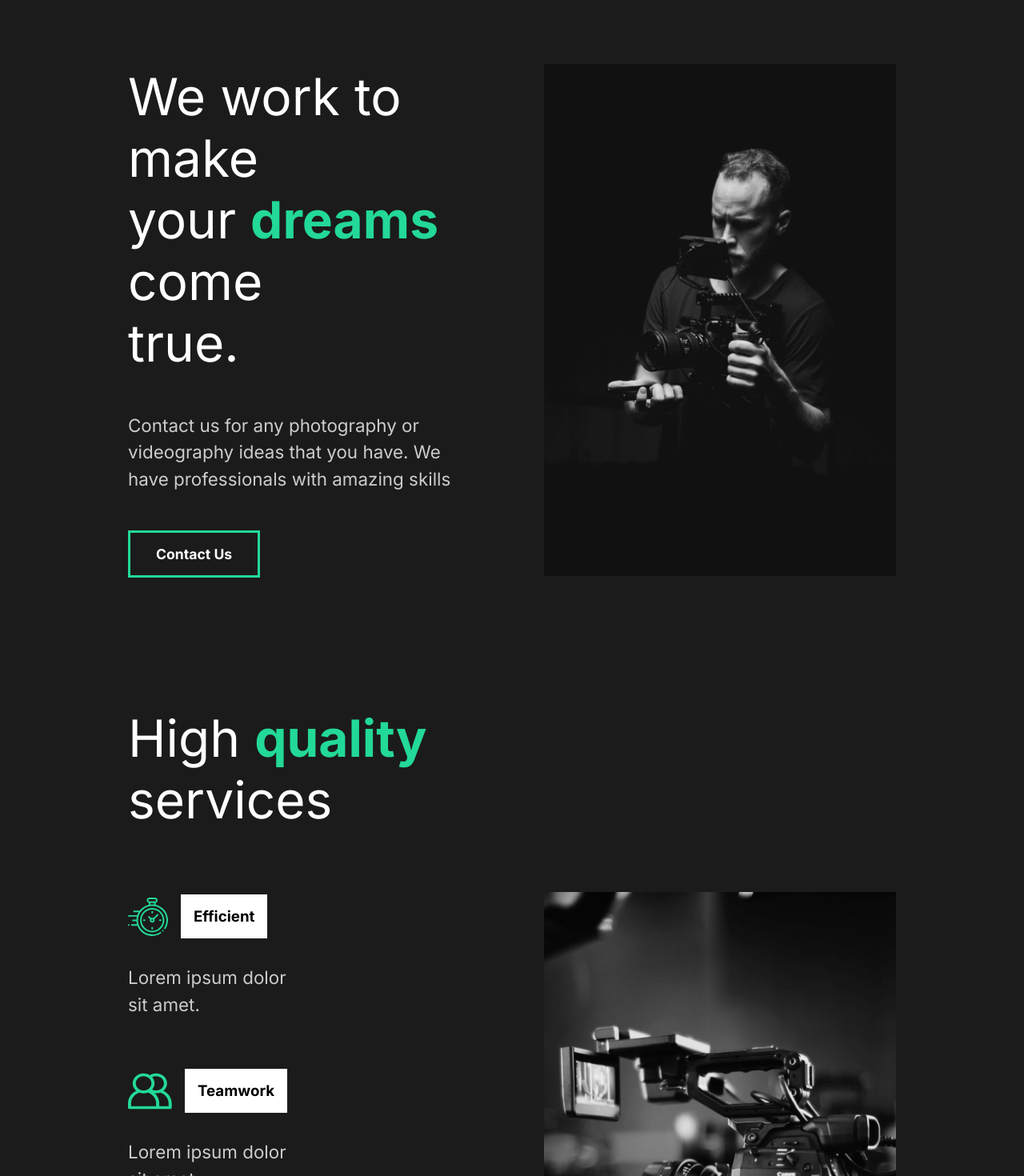
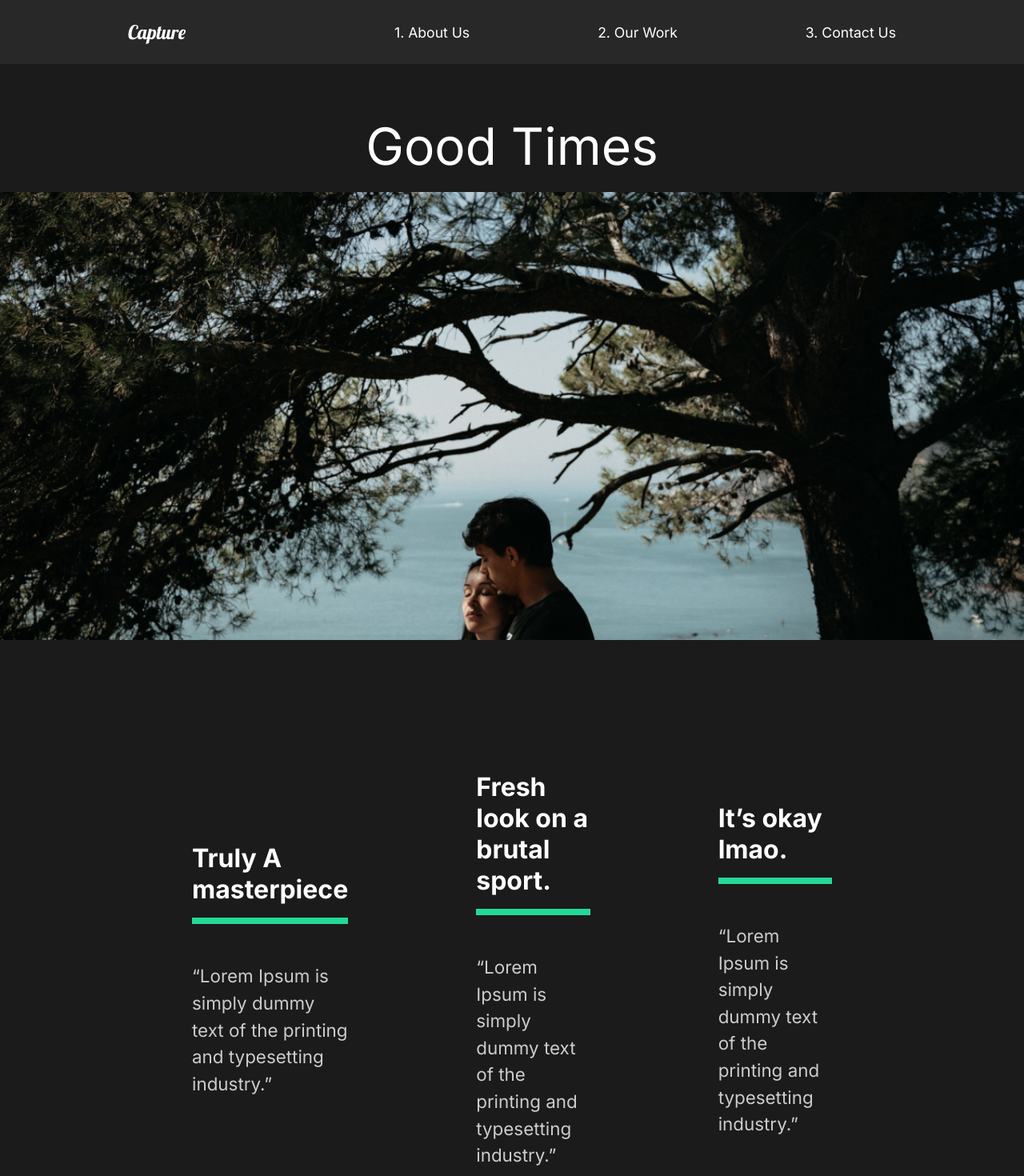
Before and after one commit to TedMwai/capture-portofolio, a React (Create React App) app: page /work/good-times in a window 1280 px wide. Shown: the top 1470 px of the page at 80% size. Built offline with nearby package versions, Linux system fonts and the light colour scheme.

Commit message:
added movie details

```diff
--- a/src/App.js
+++ b/src/App.js
@@ -2,12 +2,24 @@
 import GlobalStyle from "./components/GlobalStyle";
 //Import Pages
 import AboutUs from "./pages/AboutUs";
+import Nav from "./components/Nav";
+import OurWork from "./pages/OurWork";
+import ContactUs from "./pages/ContactUs";
+import MovieDetails from "./pages/MovieDetail";
+// Router
+import { BrowserRouter as Router, Routes, Route } from "react-router-dom";
 
 function App() {
   return (
     <div className="App">
       <GlobalStyle />
-      <AboutUs/>
+      <Nav />
+      <Routes>
+      <Route path="/" element={<AboutUs />} />
+      <Route path="/work" element={<OurWork />} />
+      <Route path="/work/:id" element={<MovieDetails />} />
+      <Route path="/contact" element={<ContactUs />} />
+      </Routes>
     </div>
   );
 }
--- /dev/null
+++ b/src/components/Nav.js
@@ -0,0 +1,54 @@
+import { Link } from "react-router-dom";
+import styled from "styled-components";
+
+const Nav = () => {
+  return (
+    <StyledNav>
+      <h1>
+        <Link to="/" id="logo">
+          Capture
+        </Link>
+      </h1>
+      <ul>
+        <li>
+          <Link to="/">1. About Us</Link>
+        </li>
+        <li>
+          <Link to="/work">2. Our Work</Link>
+        </li>
+        <li>
+          <Link to="/contact">3. Contact Us</Link>
+        </li>
+      </ul>
+    </StyledNav>
+  );
+};
+
+const StyledNav = styled.nav`
+  min-height: 10vh;
+  display: flex;
+  margin: auto;
+  justify-content: space-between;
+  align-items: center;
+  padding: 1rem 10rem;
+  background: #282828;
+  a {
+    color: white;
+    text-decoration: none;
+  }
+  ul {
+    display: flex;
+    list-style: none;
+  }
+  #logo {
+    font-size: 1.5rem;
+    font-family: "Lobster", cursive;
+    font-weight: lighter;
+  }
+  li {
+    padding-left: 10rem;
+    position: relative;
+  }
+`;
+
+export default Nav;
--- a/src/index.js
+++ b/src/index.js
@@ -1,12 +1,15 @@
-import React from 'react';
-import ReactDOM from 'react-dom/client';
-import App from './App';
-import reportWebVitals from './reportWebVitals';
+import React from "react";
+import ReactDOM from "react-dom/client";
+import App from "./App";
+import reportWebVitals from "./reportWebVitals";
+import { BrowserRouter } from "react-router-dom";
 
-const root = ReactDOM.createRoot(document.getElementById('root'));
+const root = ReactDOM.createRoot(document.getElementById("root"));
 root.render(
   <React.StrictMode>
-    <App />
+    <BrowserRouter>
+      <App />
+    </BrowserRouter>
   </React.StrictMode>
 );
 
--- /dev/null
+++ b/src/movieState.js
@@ -0,0 +1,81 @@
+//Import Images
+import athlete from "./img/athlete-small.png";
+import goodtimes from "./img/goodtimes-small.png";
+import theracer from "./img/theracer-small.png";
+import athlete2 from "./img/athlete2.png";
+import goodtimes2 from "./img/good-times2.jpg";
+import theracer2 from "./img/the-racer2.jpg";
+
+export const MovieState = () => {
+  return [
+    {
+      title: "The Athlete",
+      mainImg: athlete,
+      secondaryImg: athlete2,
+      url: "/work/the-athlete",
+      awards: [
+        {
+          title: "Truly A masterpiece",
+          description:
+            "“Lorem Ipsum is simply dummy text of the printing and typesetting industry.”",
+        },
+        {
+          title: "Fresh look on a brutal sport.",
+          description:
+            "“Lorem Ipsum is simply dummy text of the printing and typesetting industry.”",
+        },
+        {
+          title: "It’s okay lmao.",
+          description:
+            "“Lorem Ipsum is simply dummy text of the printing and typesetting industry.”",
+        },
+      ],
+    },
+    {
+      title: "Good Times",
+      mainImg: goodtimes,
+      url: "/work/good-times",
+      secondaryImg: goodtimes2,
+      awards: [
+        {
+          title: "Truly A masterpiece",
+          description:
+            "“Lorem Ipsum is simply dummy text of the printing and typesetting industry.”",
+        },
+        {
+          title: "Fresh look on a brutal sport.",
+          description:
+            "“Lorem Ipsum is simply dummy text of the printing and typesetting industry.”",
+        },
+        {
+          title: "It’s okay lmao.",
+          description:
+            "“Lorem Ipsum is simply dummy text of the printing and typesetting industry.”",
+        },
+      ],
+    },
+    {
+      title: "The Racer",
+      mainImg: theracer,
+      url: "/work/the-racer",
+      secondaryImg: theracer2,
+      awards: [
+        {
+          title: "Truly A masterpiece",
+          description:
+            "“Lorem Ipsum is simply dummy text of the printing and typesetting industry.”",
+        },
+        {
+          title: "Fresh look on a brutal sport.",
+          description:
+            "“Lorem Ipsum is simply dummy text of the printing and typesetting industry.”",
+        },
+        {
+          title: "It’s okay lmao.",
+          description:
+            "“Lorem Ipsum is simply dummy text of the printing and typesetting industry.”",
+        },
+      ],
+    },
+  ];
+};
--- /dev/null
+++ b/src/pages/ContactUs.js
@@ -0,0 +1,9 @@
+const ContactUs = () => {
+  return (
+    <div>
+      <h1>ContactUs</h1>
+    </div>
+  );
+};
+
+export default ContactUs;
--- /dev/null
+++ b/src/pages/MovieDetail.js
@@ -0,0 +1,103 @@
+import { useState, useEffect } from "react";
+import { useLocation } from "react-router-dom";
+import styled from "styled-components";
+import { MovieState } from "../movieState";
+
+const MovieDetails = () => {
+  const location = useLocation();
+  const url = location.pathname;
+  const [movies, setMovies] = useState(MovieState);
+  const [movie, setMovie] = useState(null);
+  //   useEffect
+  useEffect(() => {
+    const currentMovie = movies.filter((stateMovie) => stateMovie.url === url);
+    setMovie(currentMovie[0]);
+  }, [movies, url]);
+  return (
+    <>
+      {movie && (
+        <Details>
+          <HeadLine>
+            <h2>{movie.title}</h2>
+            <img src={movie.mainImg} alt="movie" />
+          </HeadLine>
+          <Awards>
+            {movie.awards.map((award) => (
+              <Award
+                title={award.title}
+                description={award.description}
+                key={award.title}
+              />
+            ))}
+          </Awards>
+          <ImageDsiplay>
+            <img src={movie.secondaryImg} alt="movie" />
+          </ImageDsiplay>
+        </Details>
+      )}
+    </>
+  );
+};
+
+const Details = styled.div`
+  color: white;
+`;
+const HeadLine = styled.div`
+  min-height: 90vh;
+  padding-top: 20vh;
+  position: relative;
+  h2 {
+    position: absolute;
+    top: 10%;
+    left: 50%;
+    transform: translate(-50%, -10%);
+  }
+  img {
+    width: 100%;
+    height: 70vh;
+    object-fit: cover;
+  }
+`;
+const Awards = styled.div`
+  min-height: 80vh;
+  display: flex;
+  justify-content: space-around;
+  align-items: center;
+  margin: 5rem 10rem;
+`;
+const AwardStyle = styled.div`
+  padding: 5rem;
+  h3 {
+    font-size: 2rem;
+  }
+  .line {
+    width: 100%;
+    background: #23d997;
+    height: 0.5rem;
+    margin: 1rem 0rem;
+  }
+  p {
+    padding: 2rem 0rem;
+  }
+`;
+
+const ImageDsiplay = styled.div`
+  min-height: 50vh;
+  img {
+      width: 100%;
+      height: 100vh;
+      object-fit: cover;
+  }
+`;
+// Award component
+const Award = ({ title, description }) => {
+  return (
+    <AwardStyle>
+      <h3>{title}</h3>
+      <div className="line"></div>
+      <p>{description}</p>
+    </AwardStyle>
+  );
+};
+
+export default MovieDetails;
--- /dev/null
+++ b/src/pages/OurWork.js
@@ -0,0 +1,59 @@
+import styled from "styled-components";
+import { Link } from "react-router-dom";
+// Images
+import athlete from "../img/athlete-small.png";
+import theracer from "../img/theracer-small.png";
+import goodtimes from "../img/goodtimes-small.png";
+
+const OurWork = () => {
+  return (
+    <Work>
+      <Movie>
+        <h2>The Athlete</h2>
+        <div className="line"></div>
+        <Link to="/work/the-athlete">
+          <img src={athlete} alt="Athlete" />
+        </Link>
+      </Movie>
+      <Movie>
+        <h2>The Racer</h2>
+        <div className="line"></div>
+        <Link to="/work/the-racer">
+          <img src={theracer} alt="Racer" />
+        </Link>
+      </Movie>
+      <Movie>
+        <h2>Good times</h2>
+        <div className="line"></div>
+        <Link to="/work/good-times">
+          <img src={goodtimes} alt="Good Times" />
+        </Link>
+      </Movie>
+    </Work>
+  );
+};
+
+const Work = styled.div`
+  min-height: 100vh;
+  overflow: hidden;
+  padding: 5rem 10rem;
+  h2 {
+    padding: 1rem 0rem;
+  }
+`;
+
+const Movie = styled.div`
+  padding-bottom: 10rem;
+  .line {
+    background: #cccccc;
+    height: 0.5rem;
+    margin-bottom: 3rem;
+  }
+  img {
+    width: 100%;
+    height: 70vh;
+    object-fit: cover;
+  }
+`;
+
+export default OurWork;
```
